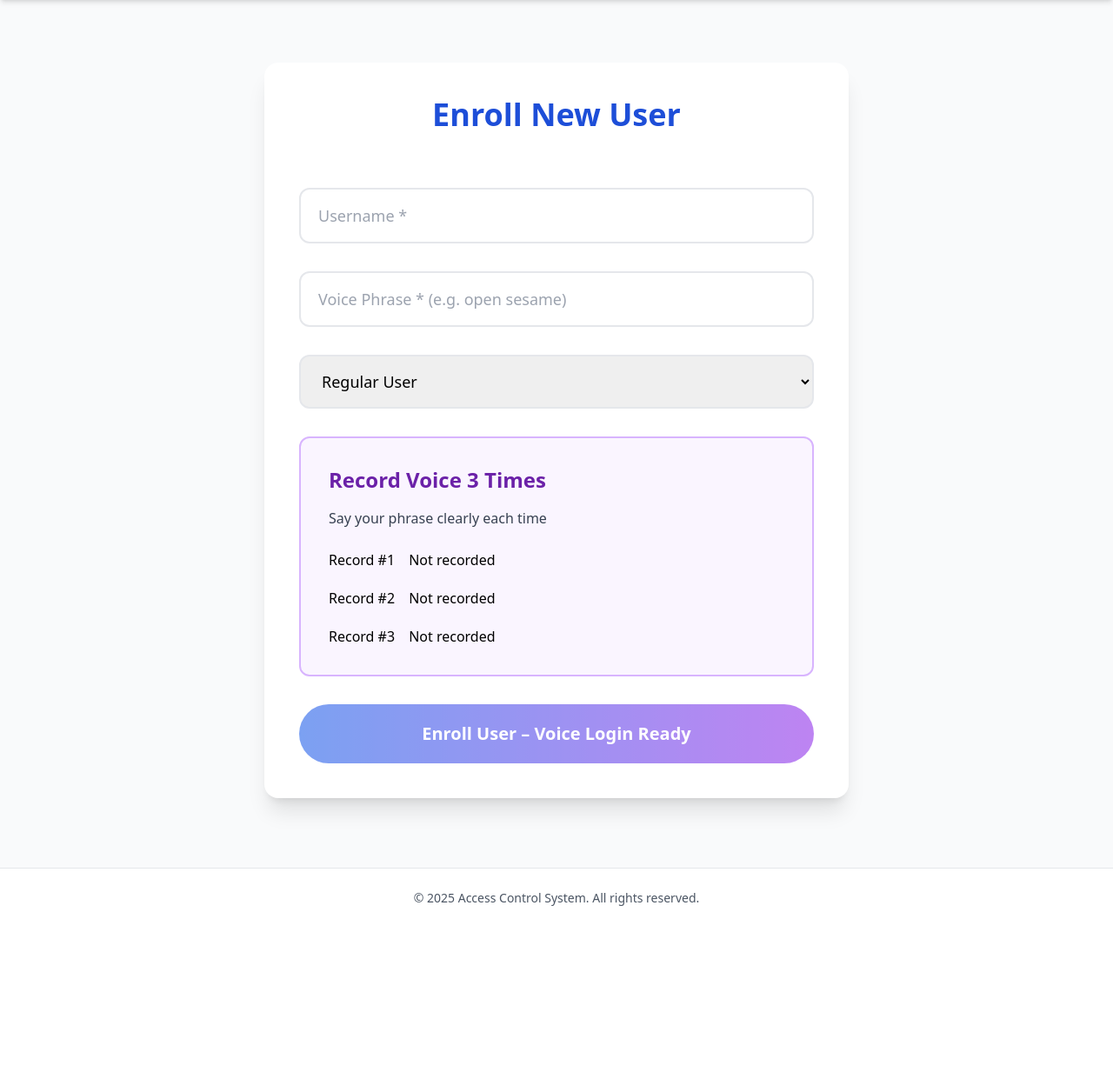
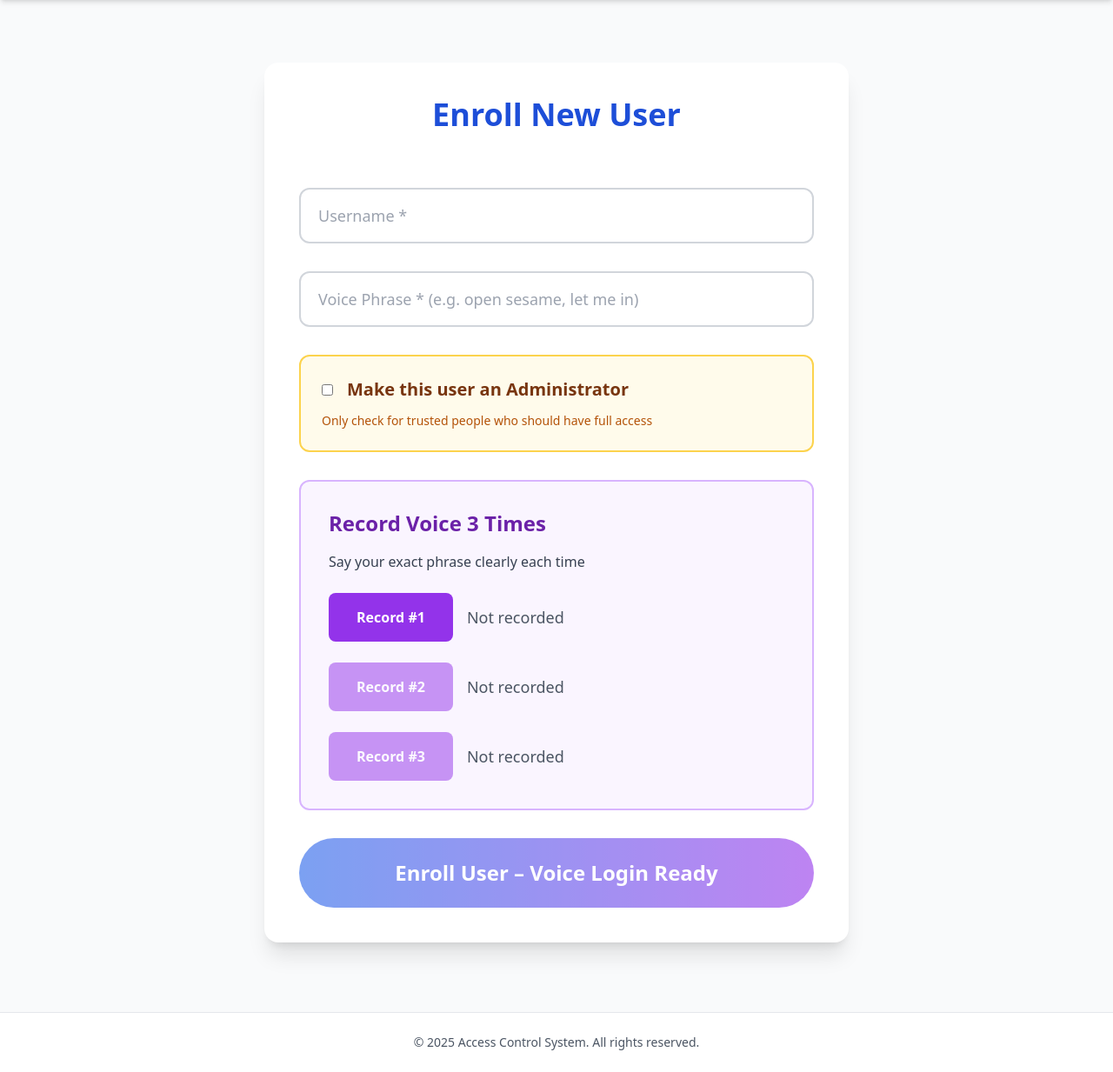
Before and after one commit to KRD66/access_management, a Django app: page /users/enroll/ in a window 1280 px wide. Shown: the part 64-1297 px from the top of the page at 87% size. Before the commit the page ends 1106 px from the top, so only its background shows below. Run offline with Django 5.2, Linux system fonts and the light colour scheme; a user stored in the database is signed in; some libraries are stand-ins or nearby versions.

Commit message:
FINAL VERSION: One enrollment page for admin & users - PERFECT

```diff
--- a/users/templates/users/enroll.html
+++ b/users/templates/users/enroll.html
@@ -2,6 +2,19 @@
 {% block content %}
 <div class="max-w-2xl mx-auto bg-white rounded-2xl shadow-xl p-10 mt-10">
     <h1 class="text-4xl font-bold text-center text-blue-700 mb-8">Enroll New User</h1>
+
+    <!-- Show access denied if not admin and admin already exists -->
+    {% if not user.is_authenticated %}
+        <div class="bg-red-100 border border-red-300 text-red-700 p-6 rounded-xl text-center mb-8">
+            <p class="text-xl font-bold">You must be logged in as admin to enroll users.</p>
+            <a href="/users/login/" class="text-blue-600 underline mt-4 inline-block">Go to Voice Login</a>
+        </div>
+    {% elif not user.is_staff and user_exists %}
+        <div class="bg-red-100 border border-red-300 text-red-700 p-6 rounded-xl text-center mb-8">
+            <p class="text-xl font-bold">Only administrators can enroll users.</p>
+            <a href="{% url 'access_logs:dashboard' %}" class="text-blue-600 underline mt-4 inline-block">Back to Dashboard</a>
+        </div>
+    {% else %}
 
     {% if messages %}
         {% for message in messages %}
@@ -14,40 +27,51 @@
     <form method="post" class="space-y-8">
         {% csrf_token %}
 
-        <input type="text" name="username" required placeholder="Username *" required class="w-full px-5 py-4 border-2 rounded-xl text-lg">
+        <input type="text" name="username" required placeholder="Username *" class="w-full px-5 py-4 border-2 border-gray-300 rounded-xl text-lg focus:border-blue-500 focus:outline-none">
 
-        <input type="text" name="voice_phrase" placeholder="Voice Phrase * (e.g. open sesame)" required class="w-full px-5 py-4 border-2 rounded-xl text-lg">
+        <input type="text" name="voice_phrase" required placeholder="Voice Phrase * (e.g. open sesame, let me in)" class="w-full px-5 py-4 border-2 border-gray-300 rounded-xl text-lg focus:border-blue-500 focus:outline-none">
 
-        <select name="role" class="w-full px-5 py-4 border-2 rounded-xl text-lg">
-            <option value="user">Regular User</option>
-            <option value="admin">Administrator (Full Access)</option>
-        </select>
+        <!-- Make Admin Checkbox -->
+        <div class="bg-amber-50 border-2 border-amber-300 rounded-xl p-6">
+            <label class="flex items-center gap-4 cursor-pointer">
+                <input type="checkbox" name="make_admin" class="checkbox checkbox-lg checkbox-primary">
+                <span class="text-xl font-bold text-amber-900">Make this user an Administrator</span>
+            </label>
+            <p class="text-sm text-amber-700 mt-3">
+                {% if not user.is_staff %}
+                    Check this to become the first admin (required for first user)
+                {% else %}
+                    Only check for trusted people who should have full access
+                {% endif %}
+            </p>
+        </div>
 
         <div class="bg-purple-50 p-8 rounded-xl border-2 border-purple-300">
             <h3 class="text-2xl font-bold text-purple-800 mb-4">Record Voice 3 Times</h3>
-            <p class="text-gray-700 mb-6">Say your phrase clearly each time</p>
+            <p class="text-gray-700 mb-6">Say your exact phrase clearly each time</p>
 
-            <div class="space-y-5">
+            <div class="space-y-6">
                 <div class="flex items-center gap-4">
-                    <button type="button" id="rec1" class="rec-btn">Record #1</button>
-                    <span id="s1" class="font-medium">Not recorded</span>
+                    <button type="button" id="rec1" class="rec-btn bg-purple-600 hover:bg-purple-700 text-white font-bold py-4 px-8 rounded-lg transition">Record #1</button>
+                    <span id="s1" class="text-lg font-medium text-gray-600">Not recorded</span>
                 </div>
                 <div class="flex items-center gap-4">
-                    <button type="button" id="rec2" class="rec-btn" disabled>Record #2</button>
-                    <span id="s2" class="font-medium">Not recorded</span>
+                    <button type="button" id="rec2" class="rec-btn bg-purple-600 hover:bg-purple-700 text-white font-bold py-4 px-8 rounded-lg transition opacity-50" disabled>Record #2</button>
+                    <span id="s2" class="text-lg font-medium text-gray-600">Not recorded</span>
                 </div>
                 <div class="flex items-center gap-4">
-                    <button type="button" id="rec3" class="rec-btn" disabled>Record #3</button>
-                    <span id="s3" class="font-medium">Not recorded</span>
+                    <button type="button" id="rec3" class="rec-btn bg-purple-600 hover:bg-purple-700 text-white font-bold py-4 px-8 rounded-lg transition opacity-50" disabled>Record #3</button>
+                    <span id="s3" class="text-lg font-medium text-gray-600">Not recorded</span>
                 </div>
             </div>
         </div>
 
-        <button type="submit" id="submit" disabled class="w-full bg-gradient-to-r from-blue-600 to-purple-600 text-white font-bold text-xl py-5 rounded-full hover:scale-105 transition opacity-60">
+        <button type="submit" id="submit" disabled class="w-full bg-gradient-to-r from-blue-600 to-purple-600 text-white font-bold text-2xl py-6 rounded-full hover:scale-105 transition duration-300 opacity-60 cursor-not-allowed">
             Enroll User – Voice Login Ready
         </button>
     </form>
 
+    <!-- Hidden inputs for voice data -->
     <input type="hidden" name="voiceprint1" id="voiceprint1">
     <input type="hidden" name="voiceprint2" id="voiceprint2">
     <input type="hidden" name="voiceprint3" id="voiceprint3">
@@ -72,29 +96,39 @@
                         reader.onload = () => {
                             inputs[i].value = reader.result;
                             status[i].textContent = "Done";
-                            status[i].className = "font-bold text-green-600";
+                            status[i].className = "text-xl font-bold text-green-600";
                             count++;
-                            if (count === 3) {
+
+                            if (count < 3) {
+                                btns[count].disabled = false;
+                                btns[count].classList.remove('opacity-50');
+                            } else {
                                 document.getElementById('submit').disabled = false;
-                                document.getElementById('submit').classList.remove('opacity-60');
-                            } else if (count < 3) {
-                                btns[count].disabled = false;
+                                document.getElementById('submit').classList.remove('opacity-60', 'cursor-not-allowed');
+                                document.getElementById('submit').classList.add('hover:shadow-2xl');
                             }
                         };
                         reader.readAsDataURL(blob);
+                        stream.getTracks().forEach(t => t.stop());
                     };
 
                     recorder.start();
                     btn.textContent = "Recording...";
                     btn.classList.add('bg-red-600');
-                    setTimeout(() => recorder.stop(), 4000);
-                    stream.getTracks().forEach(t => t.stop());
+                    setTimeout(() => {
+                        recorder.stop();
+                        btn.textContent = `Record #${i + 1}`;
+                        btn.classList.remove('bg-red-600');
+                    }, 4000);
+
                 } catch (e) {
                     status[i].textContent = "Mic blocked";
-                    status[i].className = "text-red-600";
+                    status[i].className = "text-xl font-bold text-red-600";
                 }
             };
         });
     </script>
+
+    {% endif %}
 </div>
 {% endblock %}
```
